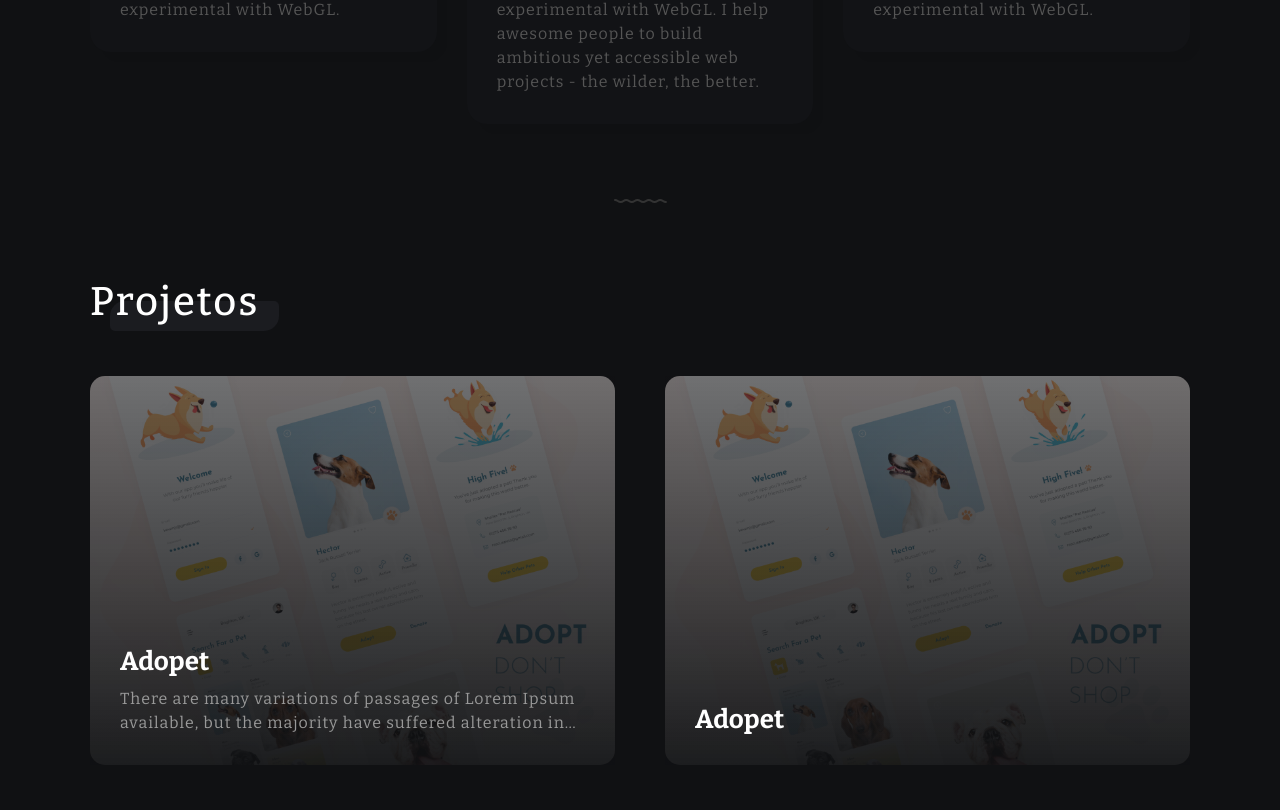
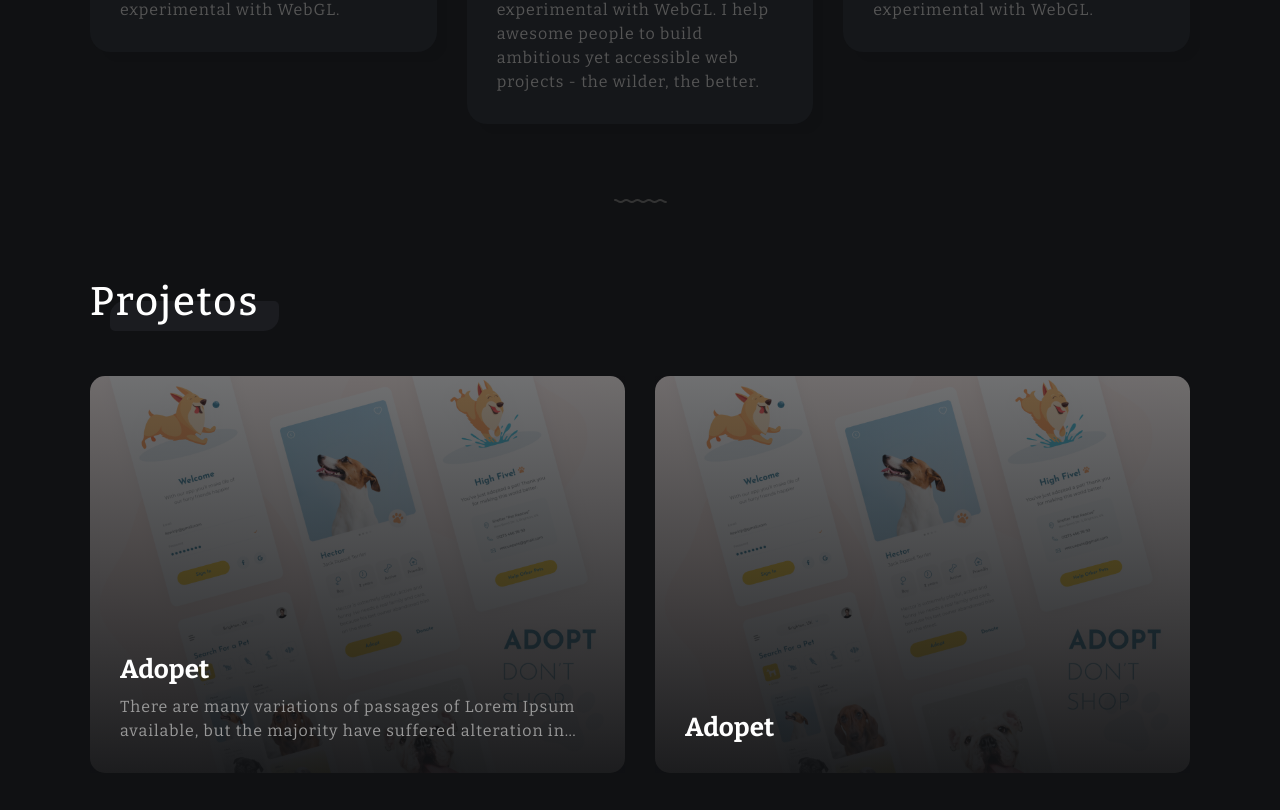
Before and after one commit to raphafritz/portfolio, a Next.js app: page / in a window 1280 px wide. Shown: the part 1932-2742 px from the top of the page. Built offline with nearby package versions, Linux system fonts and the light colour scheme; a web font is replaced by a local one.

Commit message:
update :: ajustes layout

```diff
--- a/styles/about-me.module.scss
+++ b/styles/about-me.module.scss
@@ -118,7 +118,7 @@
   }
 
   h2 {
-    font-size: 1.8rem;
+    font-size: clamp(1.6rem, 3vw, 1.8rem);
     line-height: 1.5;
     color: #555;
     font-weight: 400;
--- a/styles/header.module.scss
+++ b/styles/header.module.scss
@@ -9,7 +9,7 @@
   position: fixed;
   left: 0;
   right: 0;
-  z-index: 1;
+  z-index: 300;
   background: linear-gradient(to bottom, #101113 30%, transparent);
 
   .logo {
--- a/styles/page.module.scss
+++ b/styles/page.module.scss
@@ -92,7 +92,7 @@
   }
 
   .skill {
-    background: #121316;
+    background: #15171a;
     border-radius: 2rem;
     display: flex;
     flex-direction: column;
--- a/styles/projects.module.scss
+++ b/styles/projects.module.scss
@@ -1,7 +1,7 @@
 .projectsGrid {
   display: grid;
   grid-template-columns: repeat(2, 1fr);
-  gap: 5rem;
+  gap: 3rem;
   place-items: center;
 
   @media screen and (max-width: 767px) {
@@ -82,7 +82,7 @@
         color: #999;
         line-height: 1.5;
         letter-spacing: 1px;
-        font-size: 1.6rem;
+        font-size: clamp(1.4rem, 3vw, 1.6rem);
         margin-top: 1rem;
         overflow: hidden;
         text-overflow: ellipsis;
```
